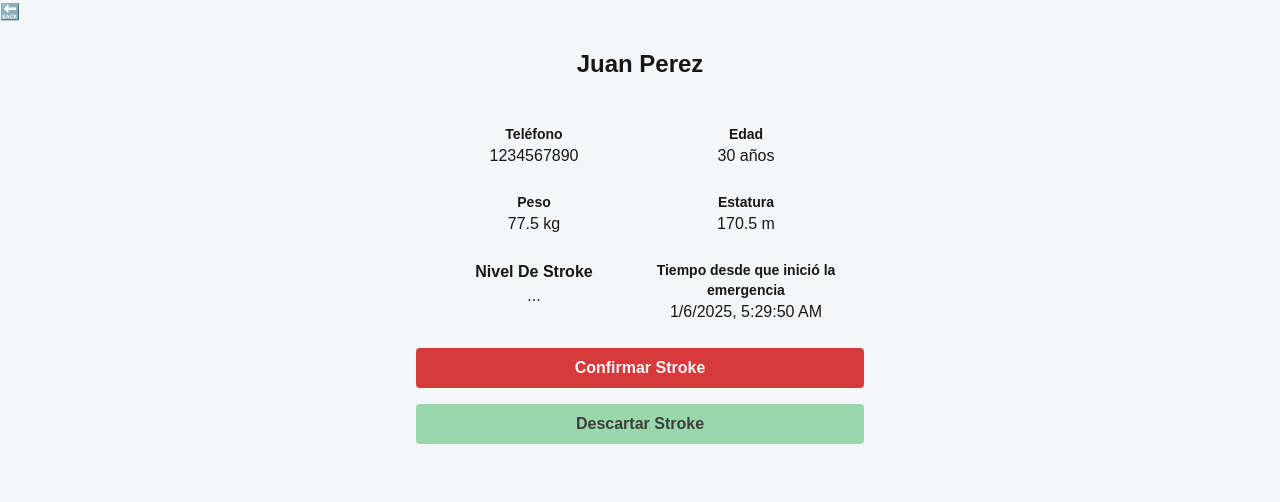
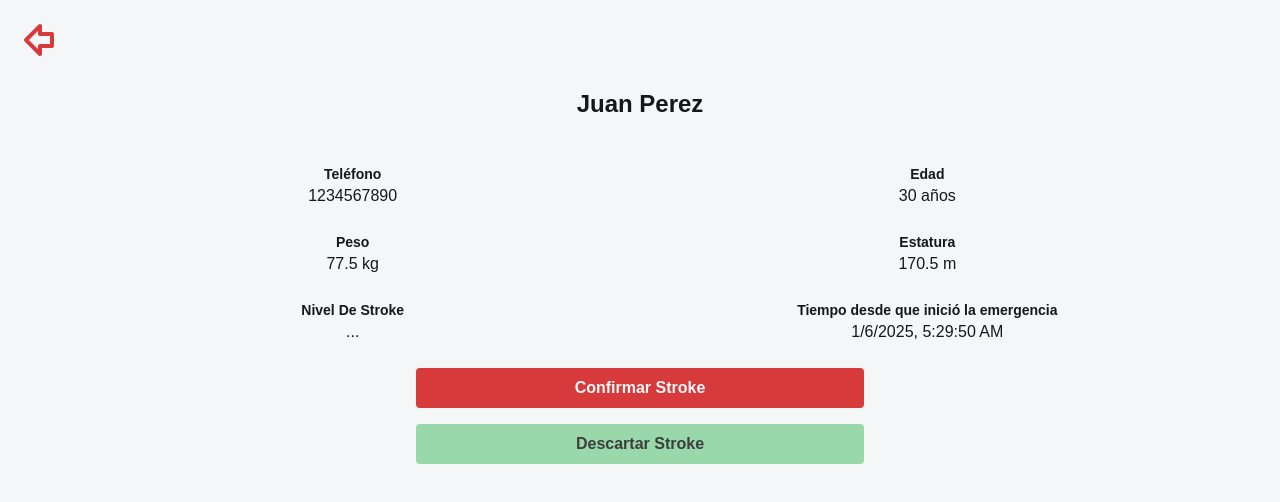
Before and after one commit to StrokeE-App/paramedic-app, a Next.js app: page /emergency/1 in a window 1280 px wide. Shown: the top 502 px of the page. Built offline with nearby package versions, Linux system fonts and the light colour scheme; no server answers; sample sign-in values are in the browser's storage.

Commit message:
Implemented the icons library

```diff
--- a/app/emergency/[emergencyId]/page.tsx
+++ b/app/emergency/[emergencyId]/page.tsx
@@ -4,6 +4,8 @@ import React, {useState, useEffect} from 'react'
 import { EmergencyInfo } from '@/types';
 import EmergencyInfoComponent from '@/components/EmergencyInfoComponent';
 import ConfirmStrokeComponent from '@/components/ConfirmStrokeComponent';
+import { ArrowBigLeft } from 'lucide-react';
+import Link from 'next/link';
 export default function EmergencyClientPage({
   params,
 }: {
@@ -12,13 +14,14 @@ export default function EmergencyClientPage({
   const { emergencyId } = React.use(params);
   const [emergency, setEmergency] = useState< EmergencyInfo | null >(null);
   const myEmergencyId = emergencyId || "123";
+  //Delete after fetching emergency info
   const fiveMinutesAgo = new Date(Date.now() - 5 * 60 * 1000);
 
   useEffect(() => {
     // Fetch emergency info
     // setEmergency(emergencyInfo);
-    // make a new date with the current date and then pass it to a string
 
+    // //Delete after fetching emergency info
     setEmergency({
       emergencyId: myEmergencyId ?? "123", // Ensure emergencyId is a string
       userName: "Juan Perez",
@@ -35,7 +38,11 @@ export default function EmergencyClientPage({
 
   return (
     <div>
-      <h1 className=''>🔙</h1>
+      <div className='text-customRed mt-4 ml-4'>
+        <Link href='/dashboard'>
+          <ArrowBigLeft size={48}/>
+        </Link>
+      </div>
       <EmergencyInfoComponent {...emergency}/>
       <ConfirmStrokeComponent emergencyId={myEmergencyId}/>
     </div>
--- a/components/EmergencyInfoComponent.tsx
+++ b/components/EmergencyInfoComponent.tsx
@@ -17,7 +17,7 @@ export default function EmergencyInfoComponent({
 }: EmergencyInfo) {
   const readableString = emergencyTime ? emergencyTime.toLocaleString() : "Ahorita"
   return (
-    <div className="w-full max-w-md mx-auto p-6 ">
+    <div className="w-11/12 mx-auto p-6 ">
       <div className="text-center space-y-6">
         <div className="pb-4">
           <h1 className="text-2xl font-bold inline-block px-4 pb-1">
@@ -27,7 +27,7 @@ export default function EmergencyInfoComponent({
 
         <div className="grid grid-cols-2 gap-x-6 gap-y-6">
           <div>
-            <h2 className="text-custom-black text-sm font-bold">Teléfono</h2>
+            <h2 className="text-custom-black font-bold text-sm">Teléfono</h2>
             <p className="text-custom-black font-medium">{userPhone}</p>
           </div>
           <div>
@@ -43,7 +43,7 @@ export default function EmergencyInfoComponent({
             <p className="text-custom-black font-medium">{userHeight} m</p>
           </div>
           <div>
-            <h2 className="text-custom-black tex  t-sm font-bold">Nivel De Stroke</h2>
+            <h2 className="text-custom-black text-sm font-bold">Nivel De Stroke</h2>
             <p className="text-custom-black font-medium">{strokeLevel}</p>
           </div>
           <div>
--- a/package.json
+++ b/package.json
@@ -10,6 +10,7 @@
 	},
 	"dependencies": {
 		"firebase": "^11.1.0",
+		"lucide-react": "^0.469.0",
 		"next": "15.1.3",
 		"react": "^19.0.0",
 		"react-dom": "^19.0.0"
```
Also changed, not shown: 1 other file (tests, documents, lock files or other folders).
